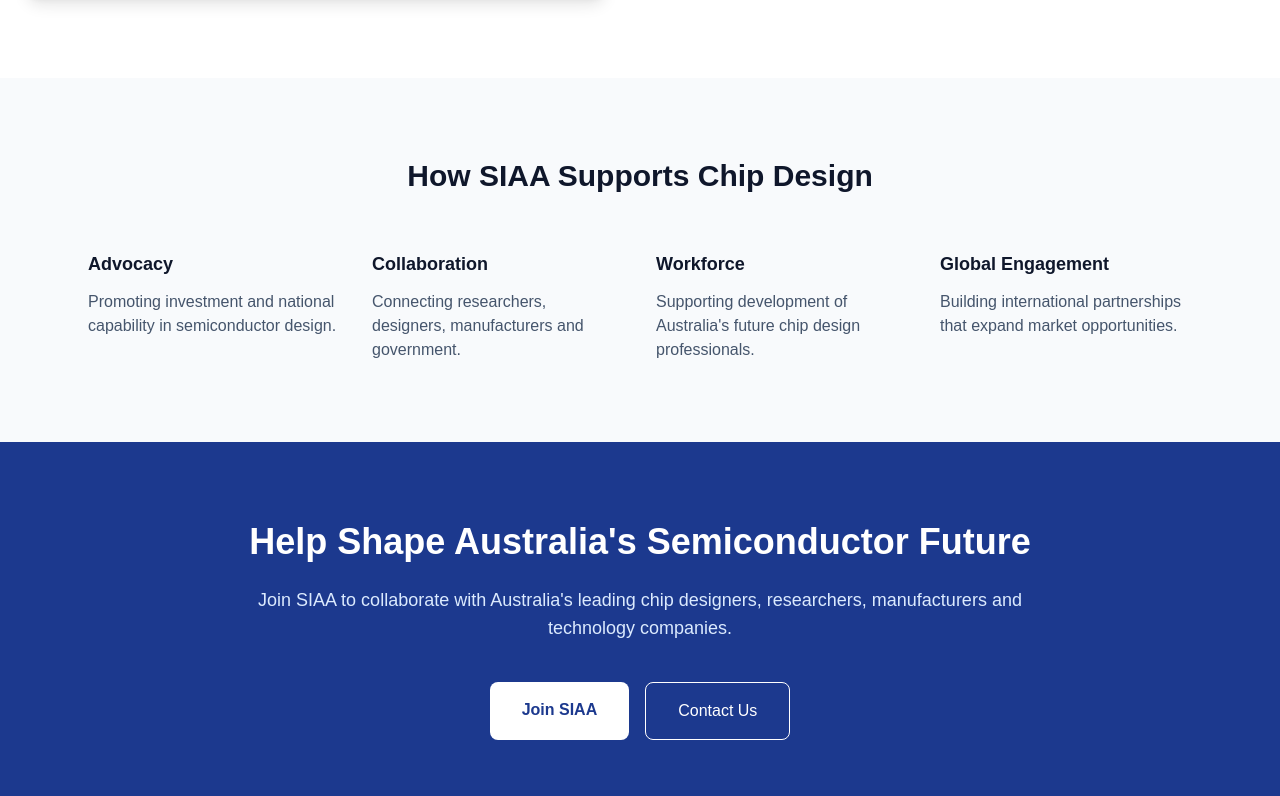
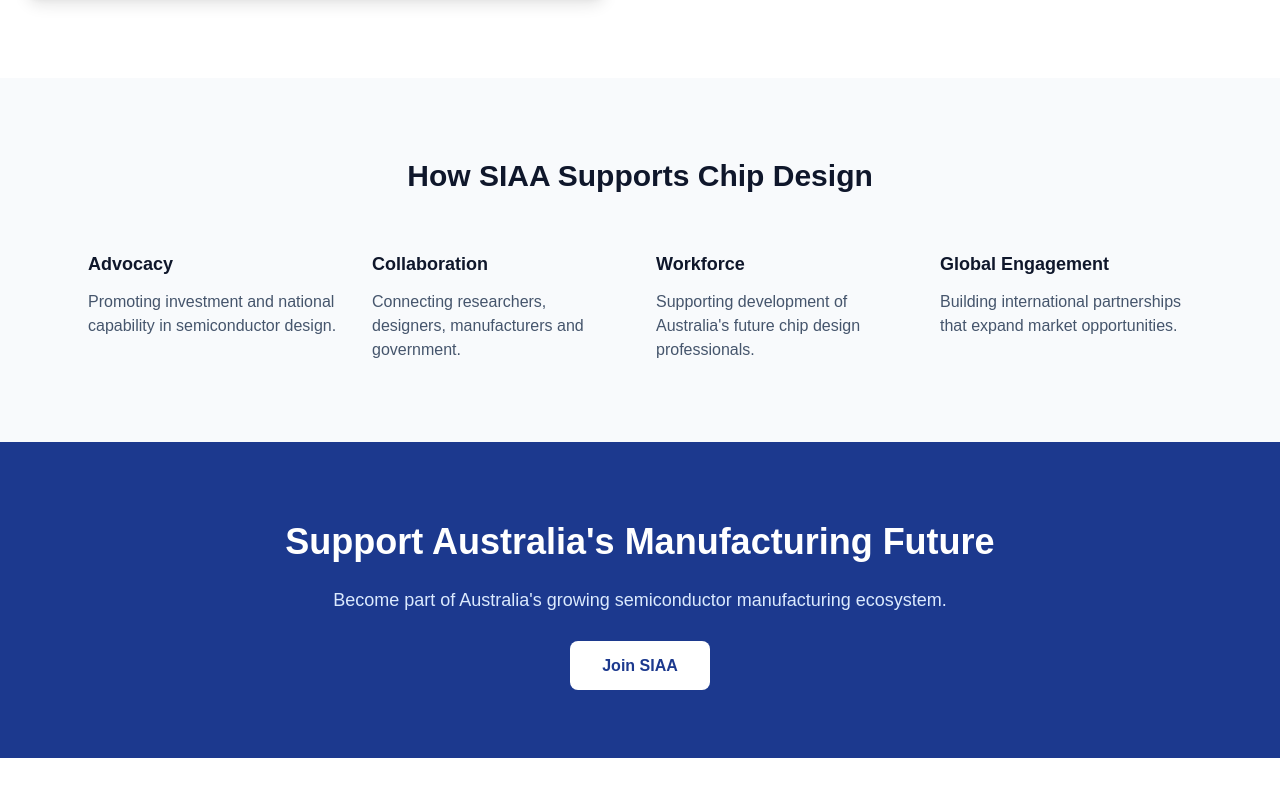
Before and after one commit to Ants-siaa/SIAA-site, a Next.js app: page /australian-chip-design in a window 1280 px wide. Shown: the part 1890-2686 px from the top of the page. After the commit the page ends 2648 px from the top, so only its background shows below. Built offline with nearby package versions, Linux system fonts and the light colour scheme.

Commit message:
Update page.tsx

```diff
--- a/app/australian-chip-design/page.tsx
+++ b/app/australian-chip-design/page.tsx
@@ -1,6 +1,7 @@
 import PageHero from "@/components/PageHero";
 import Image from "next/image";
 import Link from "next/link";
+import CTASection from "@/components/CTASection";
 
 export default function ChipDesignPage() {
   return (
@@ -216,40 +217,10 @@ export default function ChipDesignPage() {
 
       {/* ================= CTA ================= */}
 
-      <section className="bg-blue-900 text-white py-20">
-
-        <div className="max-w-4xl mx-auto text-center px-6">
-
-          <h2 className="text-4xl font-bold">
-            Help Shape Australia's Semiconductor Future
-          </h2>
-
-          <p className="mt-6 text-blue-100 text-lg">
-            Join SIAA to collaborate with Australia's leading chip designers,
-            researchers, manufacturers and technology companies.
-          </p>
-
-          <div className="mt-10 flex justify-center gap-4">
-
-            <Link
-              href="/membership"
-              className="bg-white text-blue-900 px-8 py-4 rounded-lg font-semibold hover:bg-slate-100"
-            >
-              Join SIAA
-            </Link>
-
-            <Link
-              href="/contact"
-              className="border border-white px-8 py-4 rounded-lg hover:bg-white/10"
-            >
-              Contact Us
-            </Link>
-
-          </div>
-
-        </div>
-
-      </section>
+<CTASection
+  title="Support Australia's Manufacturing Future"
+  description="Become part of Australia's growing semiconductor manufacturing ecosystem."
+/>
 
     </main>
   );
```
